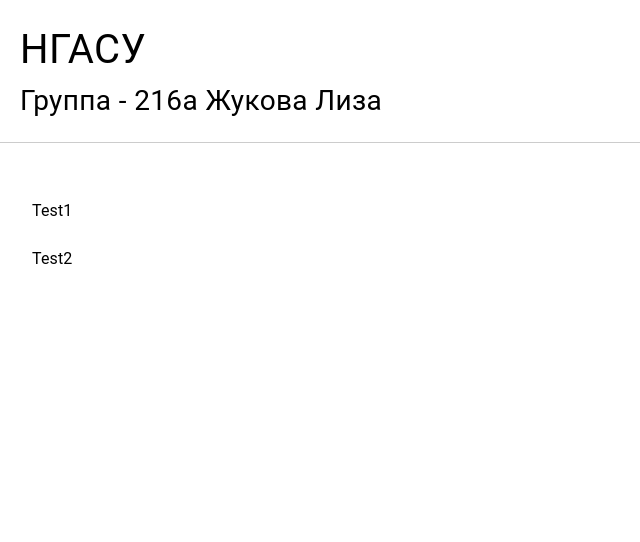
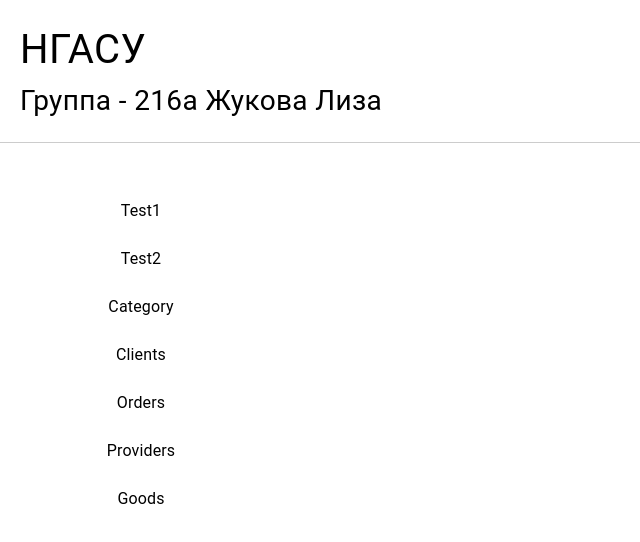
Before and after one commit to vir2oz4y/reactApp216a, a React (Create React App) app: page /#/ZhukovaLiza in a window 1280 px wide. Shown: the top 542 px of the page, without its empty margins (0-640 px from the left). Built offline with nearby package versions, Linux system fonts and the light colour scheme.

Commit message:
come changes

```diff
--- a/src/Pages/Route/RouteComponent.tsx
+++ b/src/Pages/Route/RouteComponent.tsx
@@ -15,6 +15,13 @@ import BrikkerSashaPage from "../StudentPage/BrikkerSasha/BrikkerSashaPage";
 import ZhukovaLizaPage from "../StudentPage/ZhukovaLiza/ZhukovaLizaPage";
 import BaidinaElenaPage from "../StudentPage/BaidinaElena/BaidinaElenaPage";
 import SysolovNikitaPage from "../StudentPage/SysolovNikita/SysolovNikitaPage";
+import ZhukovaTest2Page from "../StudentPage/ZhukovaLiza/Test2/ZhukovaTest2Page";
+import ZhukovaTest1Page from "../StudentPage/ZhukovaLiza/Test1/ZhukovaTest1Page";
+import ZhukovaProvidersPage from "../StudentPage/ZhukovaLiza/Providers/ZhukovaProvidersPage";
+import ZhukovaCategoryPage from "../StudentPage/ZhukovaLiza/Category/ZhukovaCategoryPage";
+import ZhukovaClientsPage from "../StudentPage/ZhukovaLiza/Clients/ZhukovaClientsPage";
+import ZhukovaGoodsPage from "../StudentPage/ZhukovaLiza/Goods/ZhukovaGoodsPage";
+import ZhukovaOrdersPage from "../StudentPage/ZhukovaLiza/Orders/ZhukovaOrdersPage";
 
 
 const RouteComponent = () => {
@@ -30,7 +37,17 @@ const RouteComponent = () => {
                     <Route path={'brikkersasha'} element={<BrikkerSashaPage />} />
                     <Route path={'SnegirevaPolina'} element={<SnegirevaPolinaPage/>} />
                     <Route path={'MuzychenkoStacy'} element={<MuzychenkoStacyPage/>} />
-                    <Route path={'ZhukovaLiza'} element={<ZhukovaLizaPage/>} />
+                    <Route path={'ZhukovaLiza'} element={<ZhukovaLizaPage/>} >
+                        <Route path={'test1'} element={<ZhukovaTest1Page/>} />
+                        <Route path={'test2'} element={<ZhukovaTest2Page/>} />
+                        <Route path={'Category1'} element={<ZhukovaCategoryPage/>} />
+                        <Route path={'Clients1'} element={<ZhukovaClientsPage/>} />
+                        <Route path={'Orders1'} element={<ZhukovaOrdersPage/>} />
+                        <Route path={'Goods1'} element={<ZhukovaGoodsPage/>} />
+                        <Route path={'Providers1'} element={<ZhukovaProvidersPage/>} />
+
+
+                    </Route>
                     <Route path={'Baidina Elena'} element={<BaidinaElenaPage/>} />
                     <Route path={'SysolovNikita'} element={<SysolovNikitaPage/>} />
                     <Route path={'vik'} element={<TitovecVikPage />} />
--- /dev/null
+++ b/src/Pages/StudentPage/ZhukovaLiza/Category/ZhukovaCategoryPage.tsx
@@ -0,0 +1,12 @@
+import React from 'react';
+
+const ZhukovaCategoryPage = () => {
+    return (
+        <div>
+            category
+
+        </div>
+    );
+};
+
+export default ZhukovaCategoryPage;
--- /dev/null
+++ b/src/Pages/StudentPage/ZhukovaLiza/Clients/ZhukovaClientsPage.tsx
@@ -0,0 +1,12 @@
+import React from 'react';
+
+const ZhukovaClientsPage = () => {
+    return (
+        <div>
+            clients
+
+        </div>
+    );
+};
+
+export default ZhukovaClientsPage;
--- /dev/null
+++ b/src/Pages/StudentPage/ZhukovaLiza/Goods/ZhukovaGoodsPage.tsx
@@ -0,0 +1,12 @@
+import React from 'react';
+
+const ZhukovaGoodsPage = () => {
+    return (
+        <div>
+            goods
+
+        </div>
+    );
+};
+
+export default ZhukovaGoodsPage;
--- /dev/null
+++ b/src/Pages/StudentPage/ZhukovaLiza/Orders/ZhukovaOrdersPage.tsx
@@ -0,0 +1,12 @@
+import React from 'react';
+
+const ZhukovaOrdersPage = () => {
+    return (
+        <div>
+            orders
+
+        </div>
+    );
+};
+
+export default ZhukovaOrdersPage;
--- /dev/null
+++ b/src/Pages/StudentPage/ZhukovaLiza/Providers/ZhukovaProvidersPage.tsx
@@ -0,0 +1,11 @@
+import React from 'react';
+
+const ZhukovaProvidersPage = () => {
+    return (
+        <div>
+            Providers
+        </div>
+    );
+};
+
+export default ZhukovaProvidersPage;
--- /dev/null
+++ b/src/Pages/StudentPage/ZhukovaLiza/Test1/ZhukovaTest1Page.tsx
@@ -0,0 +1,11 @@
+import React from 'react';
+
+const ZhukovaTest1Page = () => {
+    return (
+        <div>
+                test1
+        </div>
+    );
+};
+
+export default ZhukovaTest1Page;
--- /dev/null
+++ b/src/Pages/StudentPage/ZhukovaLiza/Test2/ZhukovaTest2Page.tsx
@@ -0,0 +1,11 @@
+import React from 'react';
+
+const ZhukovaTest2Page = () => {
+    return (
+        <div>
+            test2
+        </div>
+    );
+};
+
+export default ZhukovaTest2Page;
--- a/src/Pages/StudentPage/ZhukovaLiza/ZhukovaLizaPage.tsx
+++ b/src/Pages/StudentPage/ZhukovaLiza/ZhukovaLizaPage.tsx
@@ -2,7 +2,7 @@ import React from 'react';
 import Header from "../../../Components/Header/Header";
 import ContentBlock from "../../../Components/ContentBlock/ContentBlock";
 import {List, ListItem, ListItemButton, ListItemText} from "@mui/material";
-import {useNavigate} from "react-router-dom";
+import {Outlet, useNavigate} from "react-router-dom";
 
 const ZhukovaLizaPage = () => {
     const navigate = useNavigate();
@@ -11,23 +11,73 @@ const ZhukovaLizaPage = () => {
             <Header studentFio={'Жукова Лиза'}/>
 
             <ContentBlock>
-                <List>
+                <div style={{display:"flex"}}>
+                    <List style={{width:"250px"}}>
+
                         <ListItem disablePadding>
                             <ListItemButton
                                 onClick={()=>navigate('Test1')}
 
                             >
-                            <ListItemText primary="Test1" />
+                                <ListItemText primary="Test1"  style={{textAlign:"center"}} />
                             </ListItemButton>
                         </ListItem>
+
                         <ListItem disablePadding>
                             <ListItemButton
                                 onClick={()=>navigate('Test2')}
                             >
-                            <ListItemText primary="Test2" />
+                                <ListItemText primary="Test2" style={{textAlign:"center"}} />
                             </ListItemButton>
                         </ListItem>
+
+                        <ListItem disablePadding>
+                            <ListItemButton
+                                onClick={()=>navigate('Category1')}
+                            >
+                                <ListItemText primary="Category" style={{textAlign:"center"}} />
+                            </ListItemButton>
+                        </ListItem>
+
+                        <ListItem disablePadding>
+                            <ListItemButton
+                                onClick={()=>navigate('Clients1')}
+                            >
+                                <ListItemText primary="Clients" style={{textAlign:"center"}}/>
+                            </ListItemButton>
+                        </ListItem>
+
+                        <ListItem disablePadding>
+                            <ListItemButton
+                                onClick={()=>navigate('Orders1')}
+                            >
+                                <ListItemText primary="Orders" style={{textAlign:"center"}}/>
+                            </ListItemButton>
+                        </ListItem>
+
+                        <ListItem disablePadding>
+                            <ListItemButton
+                                onClick={()=>navigate('Providers1')}
+                            >
+                                <ListItemText primary="Providers" style={{textAlign:"center"}} />
+                            </ListItemButton>
+                        </ListItem>
+
+                        <ListItem disablePadding>
+                            <ListItemButton
+                                onClick={()=>navigate('Goods1')}
+                            >
+                                <ListItemText primary="Goods" style={{textAlign:"center"}} />
+                            </ListItemButton>
+                        </ListItem>
+
+
+
                     </List>
+                    <Outlet/>
+
+                </div>
+
             </ContentBlock>
         </div>
     );
```
Lines whose indentation alone changed are shown as unchanged.
